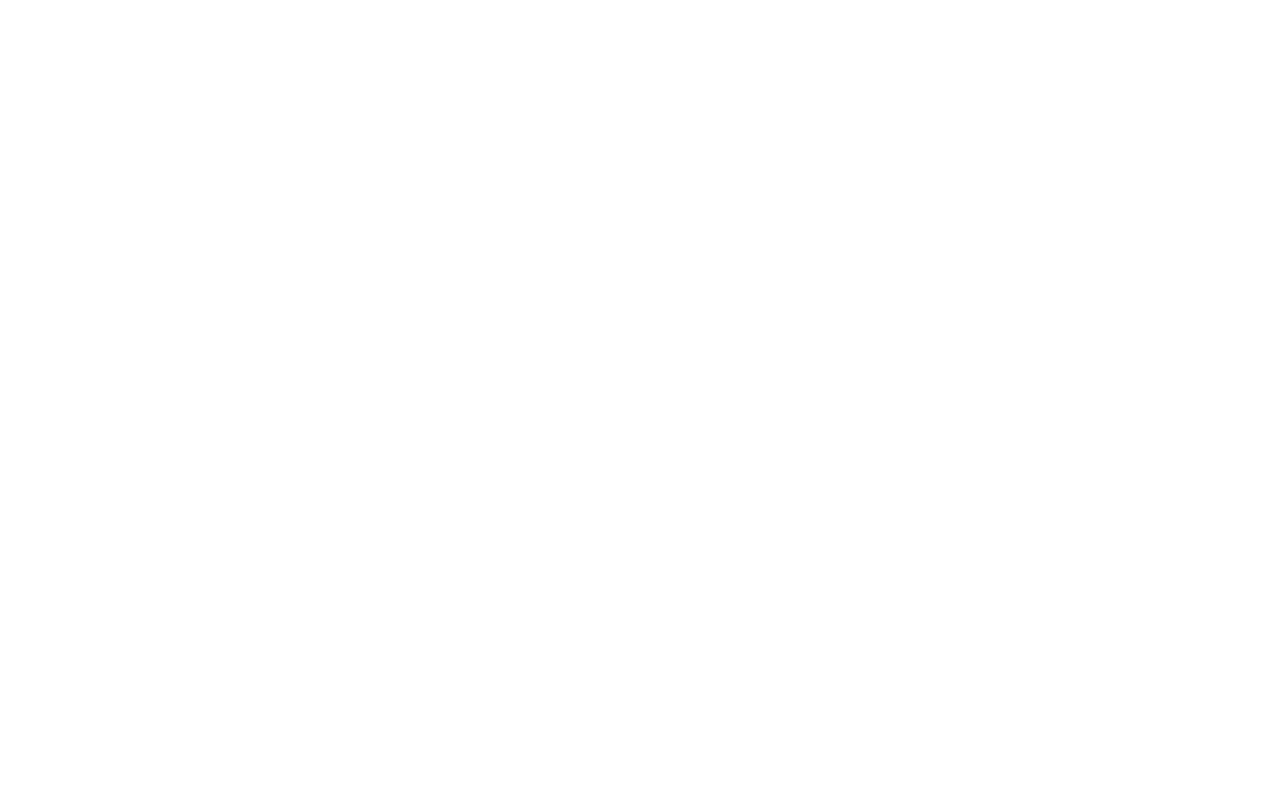
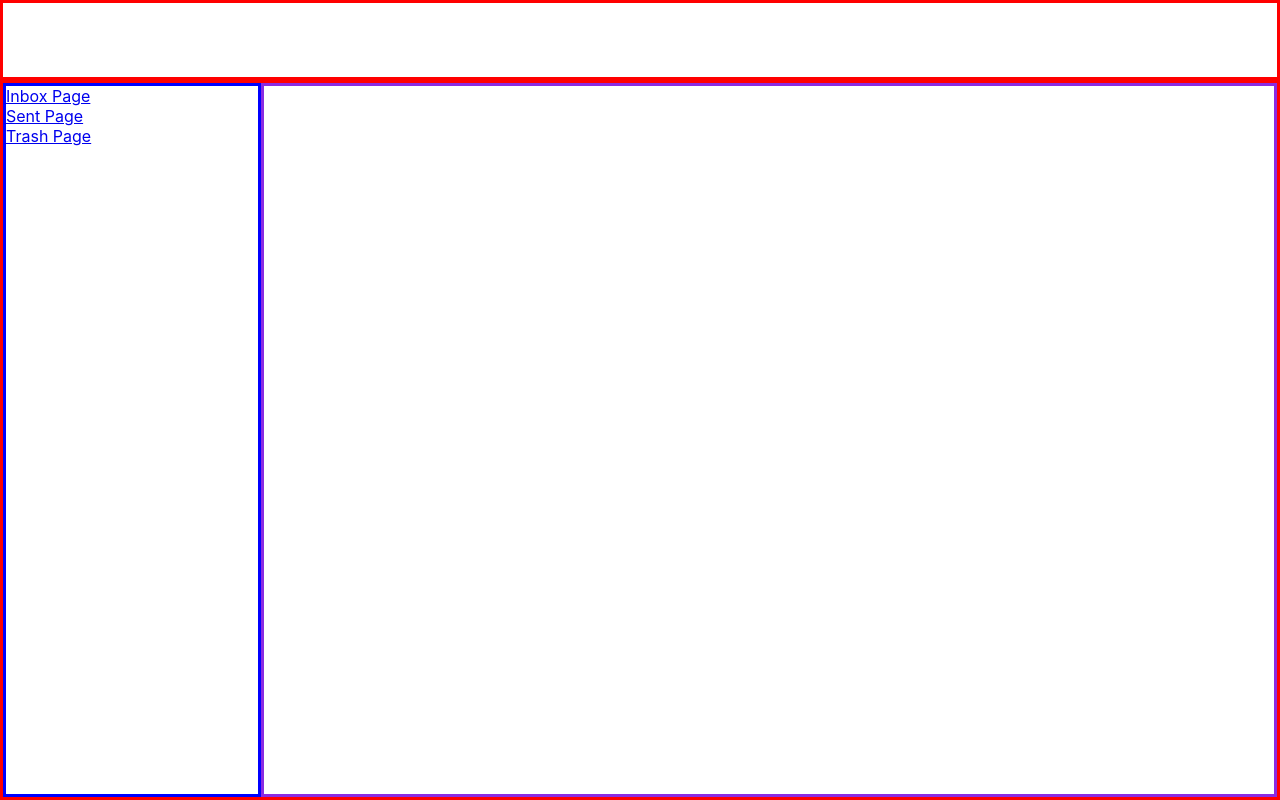
Before and after one commit to karthickvkumar/vcentry23, a React (Create React App) app in the folder learning-react/: page /mail in a window 1280 px wide. Before the commit this address had no page. Built offline with nearby package versions, Linux system fonts and the light colour scheme.

Commit message:
nested routing

```diff
--- a/learning-react/src/App.js
+++ b/learning-react/src/App.js
@@ -4,6 +4,10 @@
 import HomePage from "./pages/home";
 import ContactPage from "./pages/contact";
 import AboutPage from "./pages/about";
+import MailPage from "./pages/mail";
+import InboxPage from "./pages/inbox";
+import SentPage from "./pages/sent";
+import TrashPage from "./pages/trash";
 
 import "./styles/ui-styles.css"
 
@@ -14,6 +18,11 @@
         <Route path="" element={<HomePage></HomePage>}></Route>
         <Route path="contact" element={<ContactPage></ContactPage>}></Route>
         <Route path="about-us" element={<AboutPage></AboutPage>}></Route>
+        <Route path="mail" element={<MailPage></MailPage>}>
+          <Route path="inbox" element={<InboxPage></InboxPage>}></Route>
+          <Route path="sent" element={<SentPage></SentPage>}></Route>
+          <Route path="trash" element={<TrashPage></TrashPage>}></Route>
+        </Route>
       </Routes>
     </BrowserRouter>
   );
--- a/learning-react/src/pages/home.js
+++ b/learning-react/src/pages/home.js
@@ -8,6 +8,8 @@
       <NavLink to="/contact">Go to Contact Page</NavLink>
       <br></br>
       <NavLink to="/about-us">About Me!!</NavLink>
+      <br></br>
+      <NavLink to="/mail">Go to Mail Box</NavLink>
     </div>
   )
 }
--- /dev/null
+++ b/learning-react/src/pages/inbox.js
@@ -0,0 +1,11 @@
+import React from "react";
+
+const InboxPage = () => {
+  return(
+    <div>
+      <h1>This is a Inbox Page</h1>
+    </div>
+  )
+}
+
+export default InboxPage;
--- /dev/null
+++ b/learning-react/src/pages/mail.js
@@ -0,0 +1,24 @@
+import React from "react";
+import {Outlet, NavLink} from "react-router-dom";
+
+const MailPage = () => {
+  return(
+    <div className="container">
+     <div className="header"></div>
+     <div className="main-content">
+      <div className="sidebar">
+        <NavLink to="/mail/inbox">Inbox Page</NavLink>
+        <br></br>
+        <NavLink to="/mail/sent">Sent Page</NavLink>
+        <br></br>
+        <NavLink to="/mail/trash">Trash Page</NavLink>
+      </div>
+      <div className="content">
+        <Outlet></Outlet>
+      </div>
+     </div>
+    </div>
+  )
+}
+
+export default MailPage;
--- /dev/null
+++ b/learning-react/src/pages/sent.js
@@ -0,0 +1,11 @@
+import React from "react";
+
+const SentPage = () => {
+  return(
+    <div>
+      <h1>This is a Sent Page</h1>
+    </div>
+  )
+}
+
+export default SentPage;
--- /dev/null
+++ b/learning-react/src/pages/trash.js
@@ -0,0 +1,11 @@
+import React from "react";
+
+const TrashPage = () => {
+  return(
+    <div>
+      <h1>This is a Trash Page</h1>
+    </div>
+  )
+}
+
+export default TrashPage;
--- a/learning-react/src/styles/ui-styles.css
+++ b/learning-react/src/styles/ui-styles.css
@@ -11,3 +11,32 @@
 .password-icon{
   width: 35px;
 }
+
+.container{
+  height: 100vh;
+  box-sizing: border-box;
+}
+
+.header{
+  height: 10%;
+  border: 3px solid red;
+  box-sizing: border-box;
+}
+
+.main-content{
+  height: 90%;
+  border: 3px solid red;
+  box-sizing: border-box;
+  display: flex;
+  flex-direction: row;
+}
+
+.sidebar{
+  width: 20%;
+  border: 3px solid blue;
+}
+
+.content{
+  width: 80%;
+  border: 3px solid blueviolet;
+}
```
